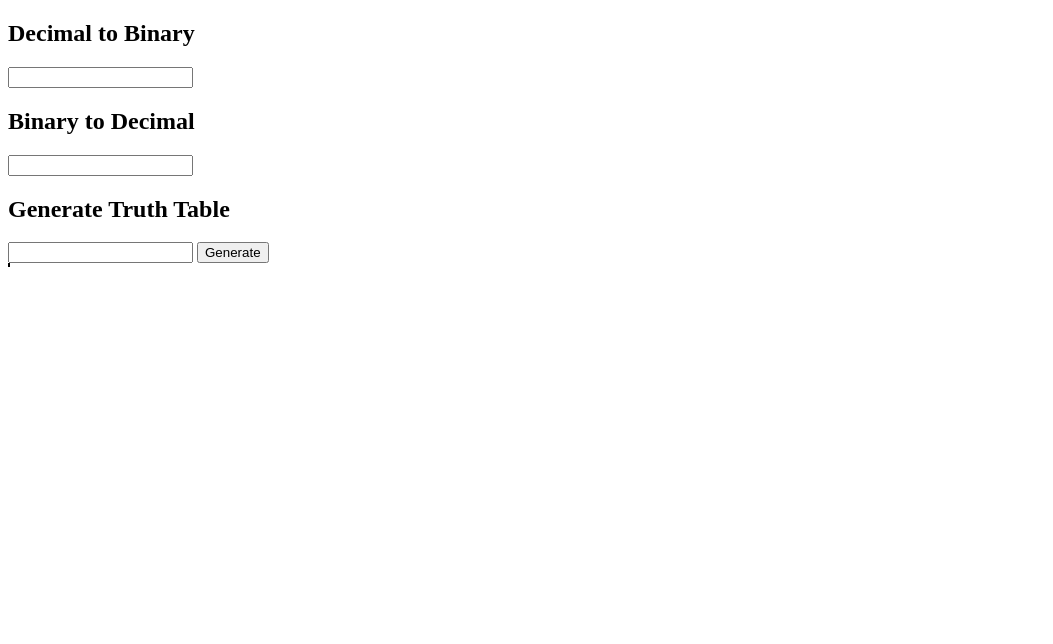
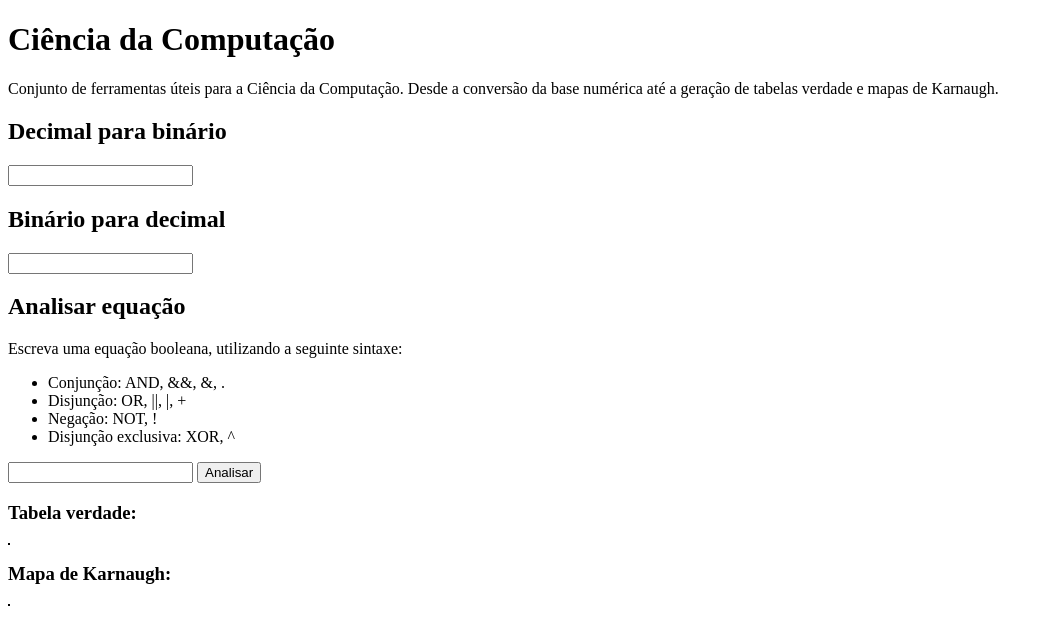
Before and after one commit to vitorsvt/compsci-tools, a website built with webpack: page index.html in a window 1280 px wide. Shown: the top 644 px of the page, without its empty margins (0-1053 px from the left). Built offline with nearby package versions, Linux system fonts and the light colour scheme.

Commit message:
Melhores instruções no index

```diff
--- a/index.html
+++ b/index.html
@@ -7,22 +7,36 @@
         <link rel="stylesheet" href="public/styles.css" />
     </head>
     <body>
+        <h1>Ciência da Computação</h1>
+        <p>
+            Conjunto de ferramentas úteis para a Ciência da Computação. Desde a
+            conversão da base numérica até a geração de tabelas verdade e mapas
+            de Karnaugh.
+        </p>
         <section>
-            <h1>Decimal to Binary</h1>
+            <h2>Decimal para binário</h2>
             <input type="number" id="decimal-to-binary-in" />
             <span id="decimal-to-binary-out"></span>
         </section>
         <section>
-            <h1>Binary to Decimal</h1>
+            <h2>Binário para decimal</h2>
             <input type="number" id="binary-to-decimal-in" />
             <span id="binary-to-decimal-out"></span>
         </section>
         <section>
-            <h1>Generate Truth Table</h1>
+            <h2>Analisar equação</h2>
+            <p>Escreva uma equação booleana, utilizando a seguinte sintaxe:</p>
+            <ul>
+                <li>Conjunção: AND, &&, &, .</li>
+                <li>Disjunção: OR, ||, |, +</li>
+                <li>Negação: NOT, !</li>
+                <li>Disjunção exclusiva: XOR, ^</li>
+            </ul>
             <input type="text" id="equation-in" />
-            <button id="equation-submit">Generate</button>
-            <br />
+            <button id="equation-submit">Analisar</button>
+            <h3>Tabela verdade:</h3>
             <table id="equation-table"></table>
+            <h3>Mapa de Karnaugh:</h3>
             <table id="equation-kmap"></table>
         </section>
         <script src="public/main.js"></script>
```
